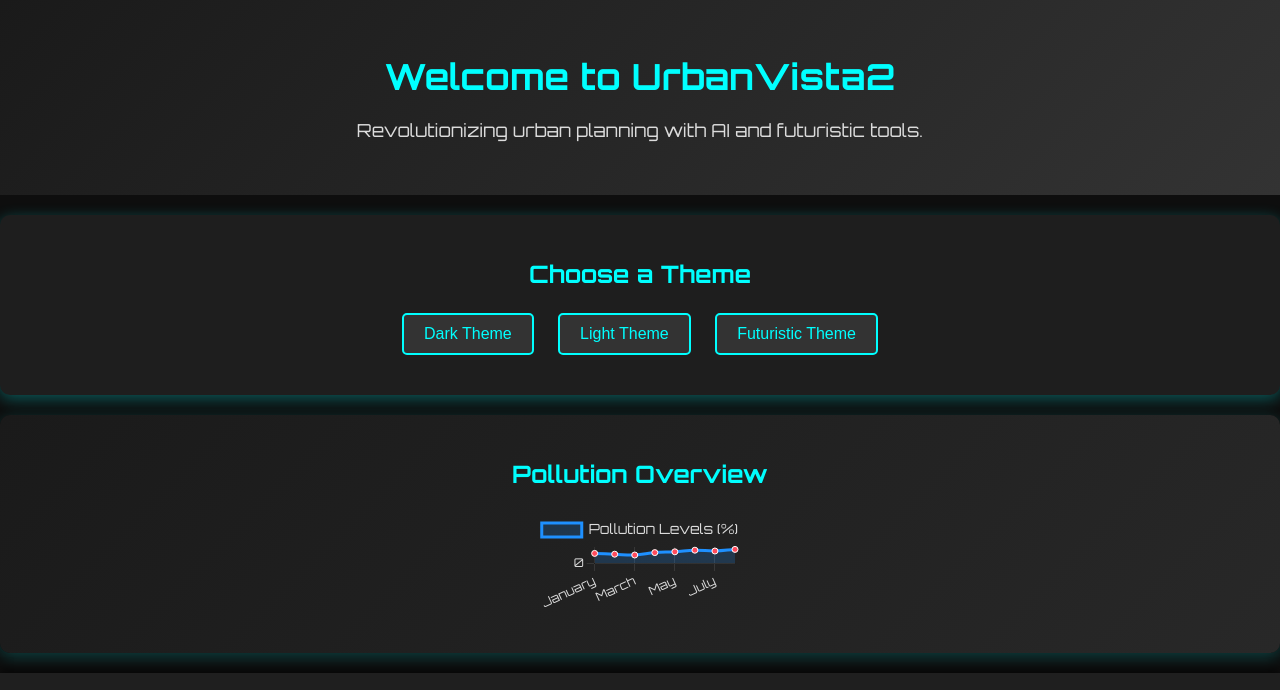
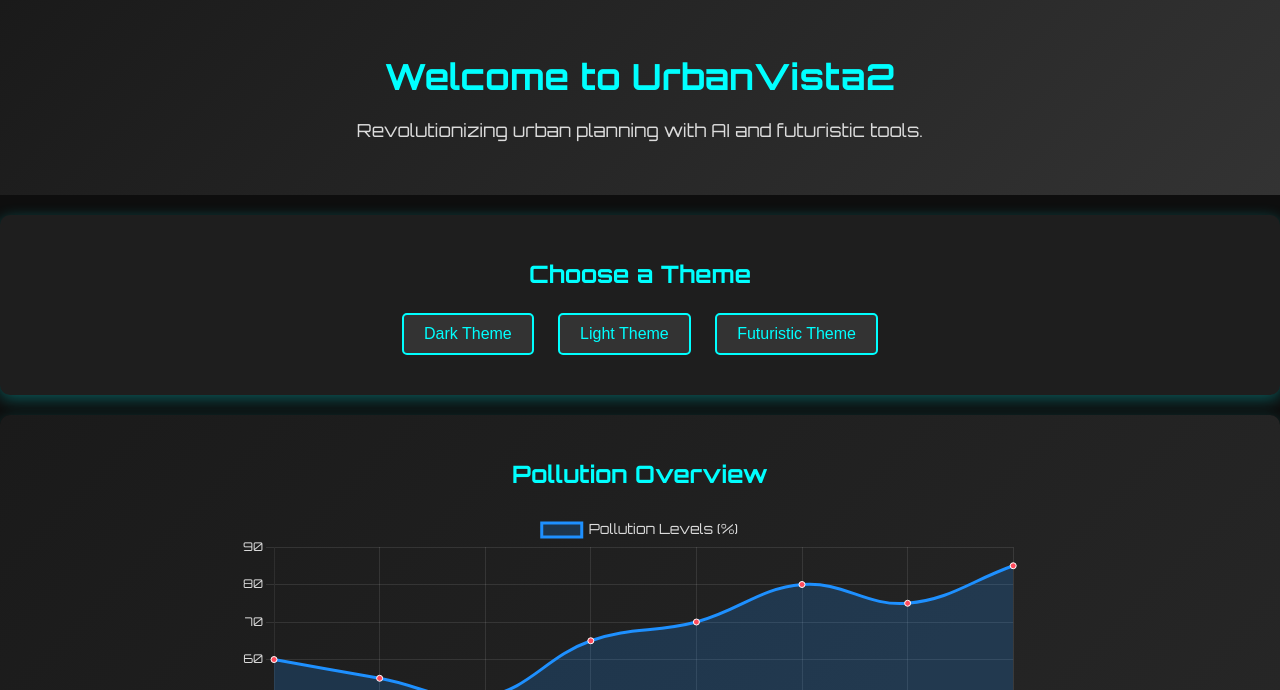
Before and after one commit to NYXyaro/UrbanVista2, a plain HTML site: page UrbanVista2/index.html in a window 1280 px wide. Shown: the part 109-799 px from the top of the page. Drawn offline with nearby package versions, Linux system fonts and the light colour scheme.

Commit message:
commit to main

```diff
--- a/UrbanVista2/css/pages/charts.css
+++ b/UrbanVista2/css/pages/charts.css
@@ -1,7 +1,7 @@
 /* General Chart Section */
 .chart-section {
     padding: 20px;
-    margin: 20px auto;
+    margin: 1000px auto;
     max-width: 900px; /* Updated to allow the chart to use more space */
     background-color: rgba(255, 255, 255, 0.05); /* Transparent overlay */
     border-radius: 10px;
@@ -20,7 +20,7 @@
 
 /* Chart Canvas Styling */
 canvas {
-    width: 100%; /* Let the canvas stretch to fit the container */
+    width: 200%; /* Let the canvas stretch to fit the container */
     height: 400px; /* Set a consistent height for the chart */
     border-radius: 10px;
     background: rgba(255, 255, 255, 0.1); /* Light overlay */
--- a/UrbanVista2/css/pages/dashboard.css
+++ b/UrbanVista2/css/pages/dashboard.css
@@ -116,8 +116,8 @@ header nav ul li a:hover {
     color: #00ffff;
 }
 .chart-section canvas {
-    max-width: 200px;
-    width: 20%;
+    max-width: 800px;
+    width: 300%;
     margin: 0 auto;
 }
 
```
